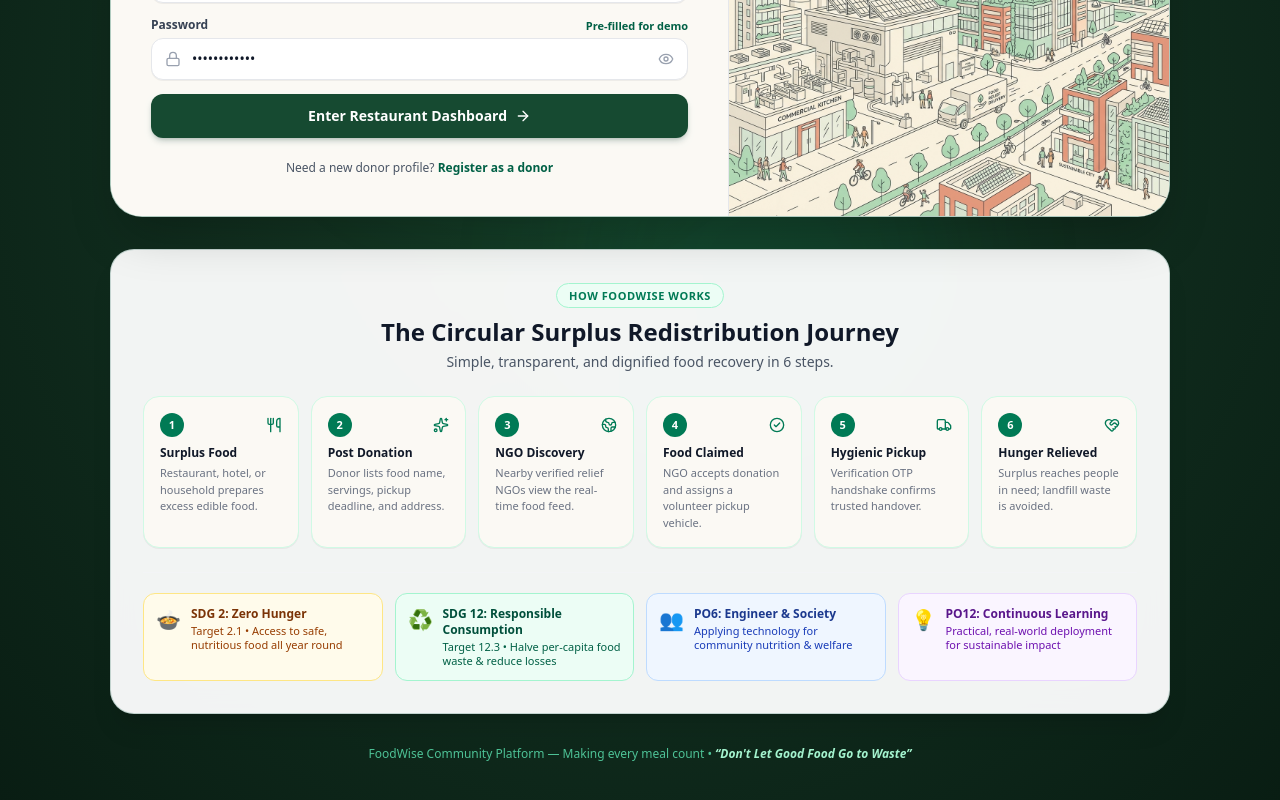
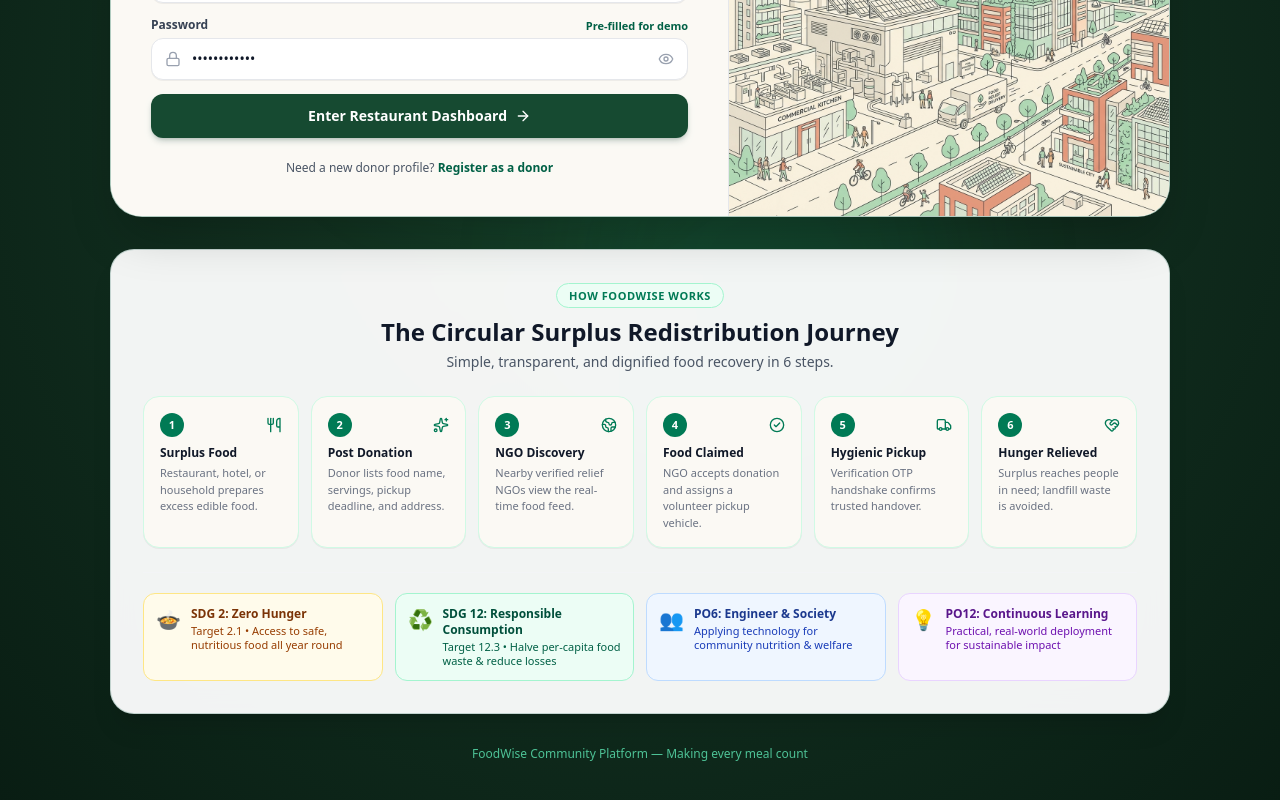
Before and after one commit to nabeel05-ship-it/FoodWise, a Next.js app: page / in a window 1280 px wide. Shown: the part 547-1347 px from the top of the page. Built offline with nearby package versions, Linux system fonts and the light colour scheme.

Commit message:
Remove slogan from login page

```diff
--- a/src/app/page.tsx
+++ b/src/app/page.tsx
@@ -817,7 +817,7 @@ export default function LoginPage() {
 
       {/* Footer Branding */}
       <div className="mt-8 text-center text-xs text-emerald-300/80 font-medium">
-        FoodWise Community Platform — Making every meal count • <span className="italic font-semibold text-emerald-200">&ldquo;Don&apos;t Let Good Food Go to Waste&rdquo;</span>
+        FoodWise Community Platform — Making every meal count
       </div>
     </div>
   );
```
